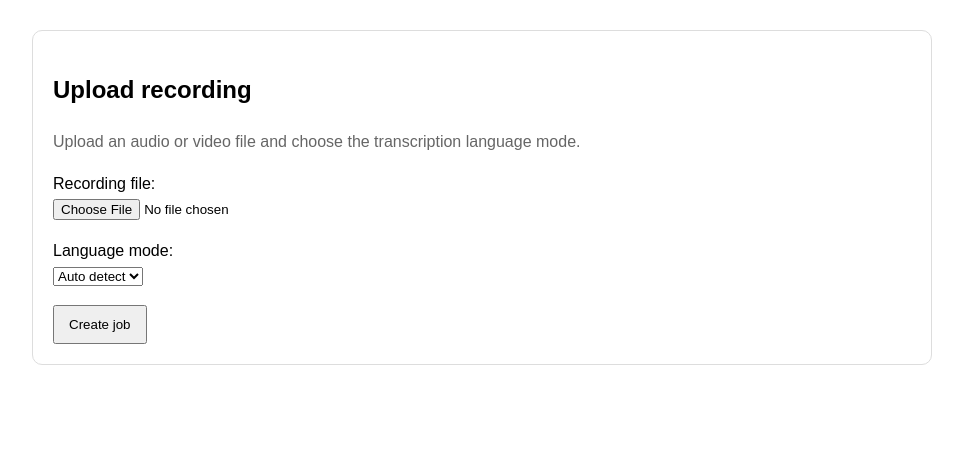
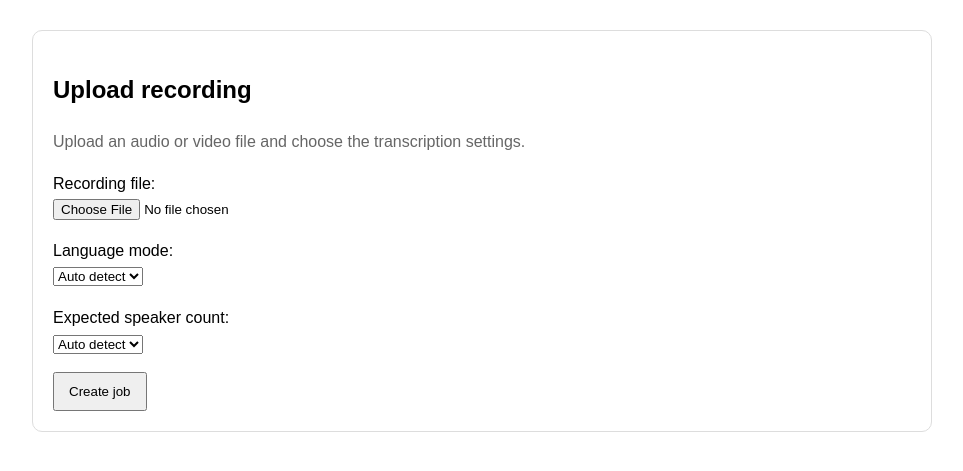
Before and after one commit to RalitsaZhekova/MeetingTranscriber, a Django app: page /upload/ in a window 1280 px wide. Shown: the part 180-651 px from the top of the page, without its empty margins (158-1121 px from the left). Run offline with Django 5.2, Linux system fonts and the light colour scheme; parts of the project's set-up code (start-up, migrations or seed data) failed here and were passed over.

Commit message:
Add expected speaker count selection to improve diarization control

```diff
--- a/templates/transcriber/job_detail.html
+++ b/templates/transcriber/job_detail.html
@@ -8,6 +8,7 @@
 
         <p><strong>Original filename:</strong> {{ job.original_filename }}</p>
         <p><strong>Selected language mode:</strong> {{ job.get_selected_language_display }}</p>
+        <p><strong>Expected speaker count:</strong> {{ job.get_expected_speaker_count_display }}</p>
         <p><strong>Status:</strong> {{ job.get_status_display }}</p>
         <p><strong>Created:</strong> {{ job.created_at }}</p>
         <p><strong>Updated:</strong> {{ job.updated_at }}</p>
--- a/templates/transcriber/upload.html
+++ b/templates/transcriber/upload.html
@@ -5,7 +5,7 @@
 {% block content %}
     <div class="card">
         <h2>Upload recording</h2>
-        <p class="muted">Upload an audio or video file and choose the transcription language mode.</p>
+        <p class="muted">Upload an audio or video file and choose the transcription settings.</p>
 
         <form method="post" enctype="multipart/form-data">
             {% csrf_token %}
@@ -36,6 +36,16 @@
                 {% endif %}
             </div>
 
+            <div style="margin-bottom: 16px;">
+                {{ form.expected_speaker_count.label_tag }}<br>
+                {{ form.expected_speaker_count }}
+                {% if form.expected_speaker_count.errors %}
+                    <div style="color: red; margin-top: 8px;">
+                        {{ form.expected_speaker_count.errors }}
+                    </div>
+                {% endif %}
+            </div>
+
             <button type="submit">Create job</button>
         </form>
     </div>
--- a/transcriber/forms.py
+++ b/transcriber/forms.py
@@ -6,10 +6,11 @@ from .models import TranscriptJob
 class TranscriptJobForm(forms.ModelForm):
     class Meta:
         model = TranscriptJob
-        fields = ["uploaded_file", "selected_language"]
+        fields = ["uploaded_file", "selected_language", "expected_speaker_count"]
         labels = {
             "uploaded_file": "Recording file",
             "selected_language": "Language mode",
+            "expected_speaker_count": "Expected speaker count",
         }
 
     def save(self, commit=True):
--- a/transcriber/models.py
+++ b/transcriber/models.py
@@ -13,6 +13,12 @@ class TranscriptJob(models.Model):
         ENGLISH = "en", "English"
         BULGARIAN = "bg", "Bulgarian"
 
+    class SpeakerCountChoice(models.TextChoices):
+        AUTO = "auto", "Auto detect"
+        TWO = "2", "2 speakers"
+        THREE = "3", "3 speakers"
+        FOUR = "4", "4 speakers"
+
     uploaded_file = models.FileField(upload_to="uploads/%Y/%m/%d/")
     original_filename = models.CharField(max_length=255)
 
@@ -20,6 +26,12 @@ class TranscriptJob(models.Model):
         max_length=10,
         choices=LanguageChoice.choices,
         default=LanguageChoice.AUTO,
+    )
+
+    expected_speaker_count = models.CharField(
+        max_length=10,
+        choices=SpeakerCountChoice.choices,
+        default=SpeakerCountChoice.AUTO,
     )
 
     status = models.CharField(
```
Also changed, not shown: transcriber/tasks.py (+10 -1 lines), transcriber/migrations/0005_transcriptjob_expected_speaker_count.py (added).
